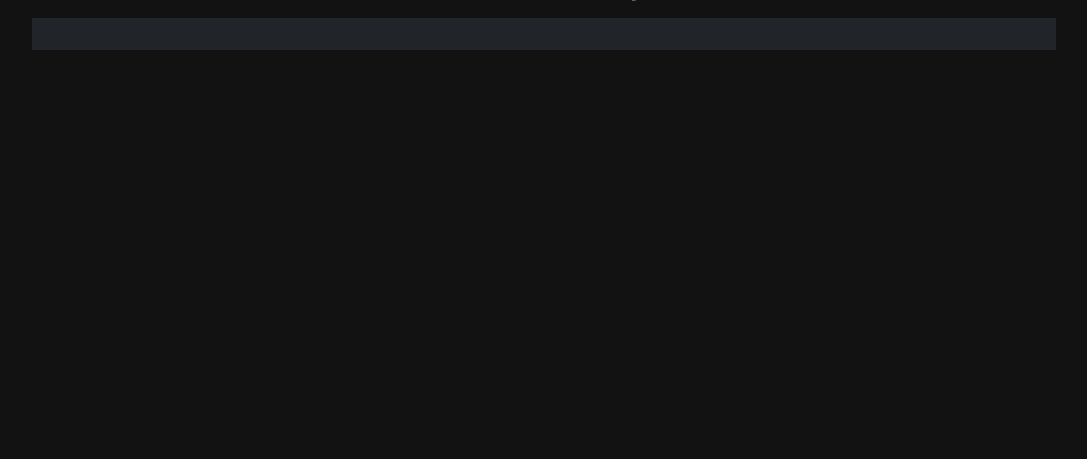
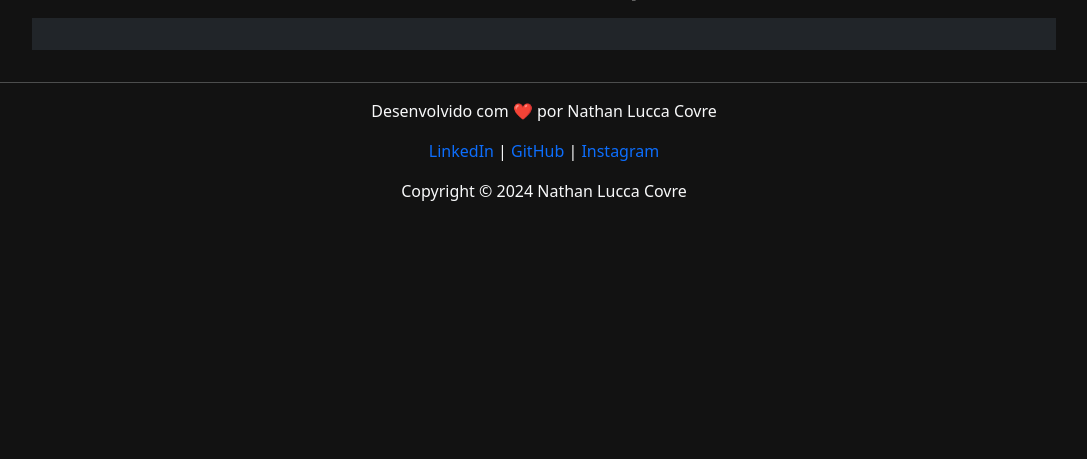
Before and after one commit to nathan-lucca/infoleague-api, a PHP site: page / in a window 1280 px wide. Shown: the part 188-647 px from the top of the page, without its empty margins (96-1183 px from the left). Run offline with PHP 8.4, Linux system fonts and the light colour scheme; data that the repository does not hold is empty; some libraries are stand-ins or nearby versions.

Commit message:
Adicionado footer e imagem nova da InfoLeague

```diff
--- a/index.php
+++ b/index.php
@@ -26,7 +26,7 @@ $json = json_decode($result, true);
     <nav class="navbar navbar-expand-lg bg-primary">
         <div class="container-fluid">
             <a class="navbar-brand" href="index.php">
-                <img src="https://logosmarcas.net/wp-content/uploads/2020/11/League-of-Legends-Logo.png" height="100" class="d-inline-block align-top">
+                <img src="img/infoleague.png" height="100" class="d-inline-block align-top">
             </a>
             <button class="navbar-toggler" type="button" data-bs-toggle="collapse" data-bs-target="#navbarSupportedContent" aria-controls="navbarSupportedContent" aria-expanded="false" aria-label="Toggle navigation">
                 <span class="navbar-toggler-icon"></span>
@@ -78,6 +78,23 @@ $json = json_decode($result, true);
         </div>
     </div>
 
+    <footer class="mt-3">
+        <div class="container-fluid">
+            <div class="row">
+                <div class="col-md-12 text-center text-light">
+                    <hr>
+                    <p>Desenvolvido com ❤️ por Nathan Lucca Covre</p>
+                    <p>
+                        <a href="https://www.linkedin.com/in/nathan-lucca-covre-358078266/" target="_blank">LinkedIn</a> |
+                        <a href="https://github.com/nathan-lucca/" target="_blank">GitHub</a> |
+                        <a href="https://www.instagram.com/ofc_nathan_lucca/" target="_blank">Instagram</a>
+                    </p>
+                    <p>Copyright © 2024 Nathan Lucca Covre</p>
+                </div>
+            </div>
+        </div>
+    </footer>
+
     <!-- SCRIPTS -->
     <script src="https://cdnjs.cloudflare.com/ajax/libs/jquery/3.7.1/jquery.min.js" integrity="sha512-v2CJ7UaYy4JwqLDIrZUI/4hqeoQieOmAZNXBeQyjo21dadnwR+8ZaIJVT8EE2iyI61OV8e6M8PP2/4hpQINQ/g==" crossorigin="anonymous" referrerpolicy="no-referrer"></script>
     <script src="https://cdn.jsdelivr.net/npm/bootstrap@5.3.2/dist/js/bootstrap.bundle.min.js" integrity="sha384-C6RzsynM9kWDrMNeT87bh95OGNyZPhcTNXj1NW7RuBCsyN/o0jlpcV8Qyq46cDfL" crossorigin="anonymous"></script>
```
Also changed, not shown: pages/champ.php (+18 -1 lines), README.md, img/infoleague.jpg (added), img/infoleague.png (added).
